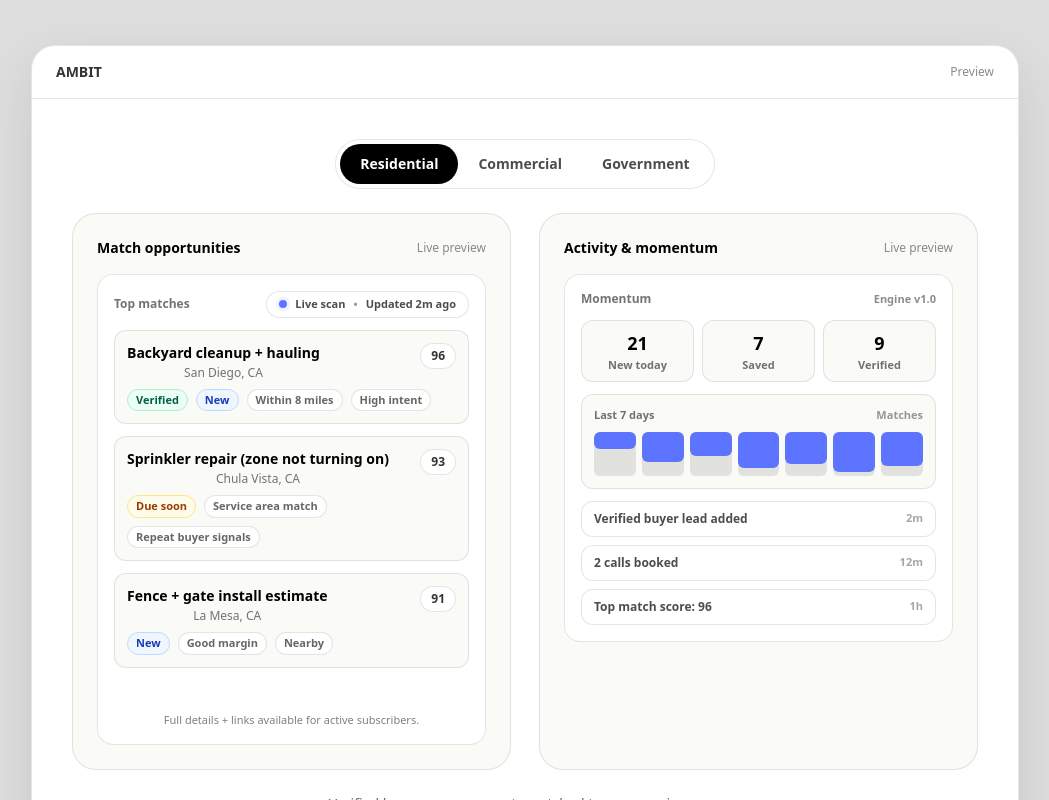
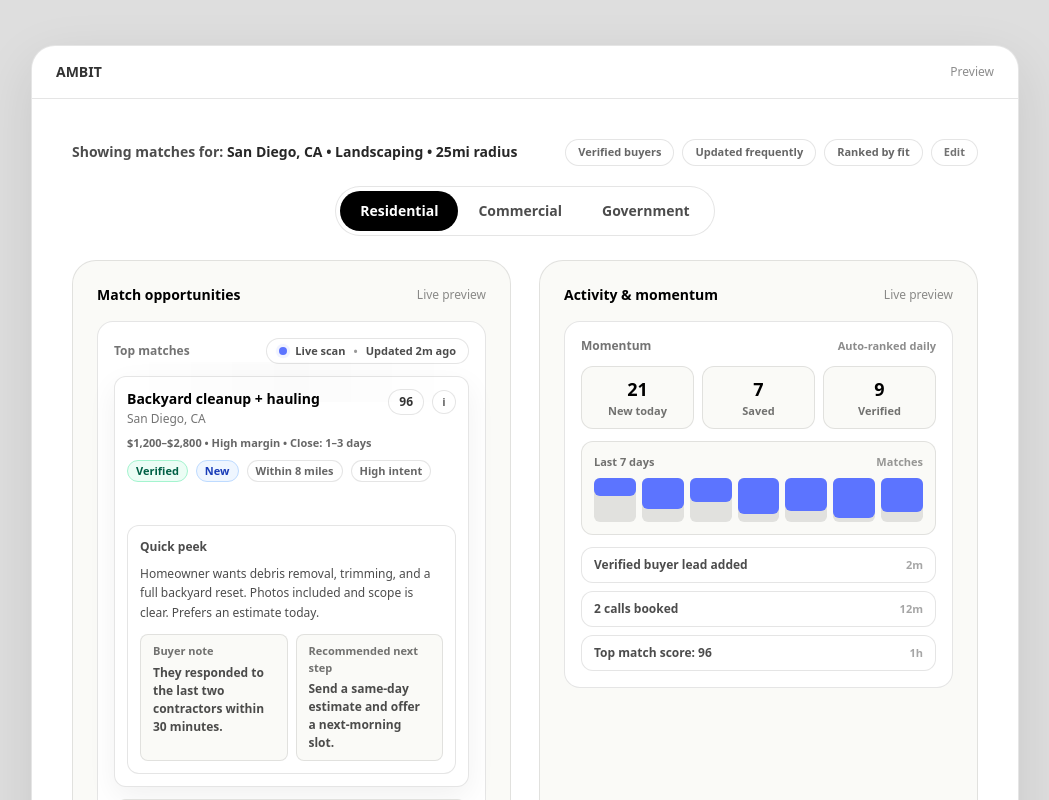
Before and after one commit to seansevrix/ambit, a Next.js app: page / in a window 1280 px wide. Shown: the part 500-1300 px from the top of the page, without its empty margins (115-1164 px from the left). Built offline with nearby package versions, Linux system fonts and the light colour scheme.

Commit message:
Upgrade landing preview with quick peek and value cues

```diff
--- a/app/page.tsx
+++ b/app/page.tsx
@@ -83,13 +83,46 @@ function SignupSocialProof() {
   );
 }
 
-// ---------- LIVE PREVIEW (conversion-friendly) ----------
+/* ---------- LIVE PREVIEW (more “holy shit” / conversion-friendly) ---------- */
+
 type PreviewMatch = {
   title: string;
   location: string;
   score: number;
   badges: Array<{ label: string; tone: "new" | "verified" | "due" }>;
   reasons: string[];
+
+  valueRange: string; // e.g. "$1,200–$2,800"
+  margin: "High" | "Medium" | "Low";
+  closeTime: string; // e.g. "1–3 days"
+
+  summary: string; // quick peek
+  buyerNote: string;
+  nextStep: string;
+};
+
+const PROFILE_HINT: Record<
+  Market,
+  { location: string; trade: string; radius: string; trust: string[] }
+> = {
+  residential: {
+    location: "San Diego, CA",
+    trade: "Landscaping",
+    radius: "25mi radius",
+    trust: ["Verified buyers", "Updated frequently", "Ranked by fit"],
+  },
+  commercial: {
+    location: "Austin, TX",
+    trade: "Facilities Services",
+    radius: "50mi radius",
+    trust: ["Recurring work orders", "Fast response routing", "Ranked by fit"],
+  },
+  government: {
+    location: "San Diego, CA",
+    trade: "Janitorial (561720)",
+    radius: "250mi radius",
+    trust: ["Public sources monitored", "Deadline-aware ranking", "Ranked by fit"],
+  },
 };
 
 const PREVIEW_DATA: Record<Market, PreviewMatch[]> = {
@@ -103,6 +136,13 @@ const PREVIEW_DATA: Record<Market, PreviewMatch[]> = {
         { label: "New", tone: "new" },
       ],
       reasons: ["Within 8 miles", "High intent", "Same-day response"],
+      valueRange: "$1,200–$2,800",
+      margin: "High",
+      closeTime: "1–3 days",
+      summary:
+        "Homeowner wants debris removal, trimming, and a full backyard reset. Photos included and scope is clear. Prefers an estimate today.",
+      buyerNote: "They responded to the last two contractors within 30 minutes.",
+      nextStep: "Send a same-day estimate and offer a next-morning slot.",
     },
     {
       title: "Sprinkler repair (zone not turning on)",
@@ -110,6 +150,13 @@ const PREVIEW_DATA: Record<Market, PreviewMatch[]> = {
       score: 93,
       badges: [{ label: "Due soon", tone: "due" }],
       reasons: ["Service area match", "Repeat buyer signals", "Quick win"],
+      valueRange: "$180–$420",
+      margin: "Medium",
+      closeTime: "Same day",
+      summary:
+        "Single zone not activating. Buyer wants diagnosis and repair. Access is easy and they can be home after 4pm.",
+      buyerNote: "Clear availability window and short scope.",
+      nextStep: "Offer a diagnostic window and confirm parts availability.",
     },
     {
       title: "Fence + gate install estimate",
@@ -117,6 +164,13 @@ const PREVIEW_DATA: Record<Market, PreviewMatch[]> = {
       score: 91,
       badges: [{ label: "New", tone: "new" }],
       reasons: ["Good margin", "Nearby", "Clear scope"],
+      valueRange: "$3,800–$7,500",
+      margin: "High",
+      closeTime: "3–7 days",
+      summary:
+        "Buyer needs a new side gate and partial fence replacement. Material preference noted and dimensions provided.",
+      buyerNote: "They requested two quotes and plan to decide this week.",
+      nextStep: "Schedule a quick site measure and send an itemized quote.",
     },
   ],
   commercial: [
@@ -126,6 +180,13 @@ const PREVIEW_DATA: Record<Market, PreviewMatch[]> = {
       score: 95,
       badges: [{ label: "New", tone: "new" }],
       reasons: ["Recurring revenue", "Fits crew size", "Fast close"],
+      valueRange: "$2,400–$4,500/mo",
+      margin: "High",
+      closeTime: "3–10 days",
+      summary:
+        "Property manager wants a monthly maintenance plan plus seasonal cleanup. Multi-tenant plaza with consistent scope.",
+      buyerNote: "They prefer vendors who can start within two weeks.",
+      nextStep: "Send a monthly plan with two tier options and a start date.",
     },
     {
       title: "Restaurant: grease trap service",
@@ -133,6 +194,13 @@ const PREVIEW_DATA: Record<Market, PreviewMatch[]> = {
       score: 92,
       badges: [{ label: "Due soon", tone: "due" }],
       reasons: ["Local match", "High urgency", "Simple scope"],
+      valueRange: "$350–$700",
+      margin: "Medium",
+      closeTime: "1–2 days",
+      summary:
+        "Service request for grease trap pump and documentation. Requires quick turnaround and receipt for compliance.",
+      buyerNote: "They flagged urgency and can approve same-day.",
+      nextStep: "Confirm schedule and send a fixed-price quote with paperwork.",
     },
     {
       title: "Office building: plumbing maintenance",
@@ -140,6 +208,13 @@ const PREVIEW_DATA: Record<Market, PreviewMatch[]> = {
       score: 90,
       badges: [{ label: "New", tone: "new" }],
       reasons: ["Work order stream", "Good LTV", "Clear requirements"],
+      valueRange: "$1,500–$3,000/mo",
+      margin: "Medium",
+      closeTime: "7–14 days",
+      summary:
+        "Facilities team wants a vendor for recurring PM and on-call response. Clear SLA expectations and approval process.",
+      buyerNote: "They want a vendor who can handle after-hours issues.",
+      nextStep: "Send a maintenance agreement outline and response-time tiers.",
     },
   ],
   government: [
@@ -148,21 +223,42 @@ const PREVIEW_DATA: Record<Market, PreviewMatch[]> = {
       location: "Tampa, FL",
       score: 97,
       badges: [{ label: "Due soon", tone: "due" }],
-      reasons: ["NAICS aligned", "Set-aside likely", "Strong fit"],
+      reasons: ["NAICS aligned", "Likely set-aside", "Strong fit"],
+      valueRange: "$45k–$110k",
+      margin: "Medium",
+      closeTime: "10–21 days",
+      summary:
+        "Recurring janitorial requirements with a defined schedule and deliverables. Documentation requirements look standard for the scope.",
+      buyerNote: "Deadline is tight; early questions can improve fit.",
+      nextStep: "Pull requirements, confirm scope, and draft clarifying questions.",
     },
     {
       title: "HVAC PM + filter replacement",
       location: "Norfolk, VA",
       score: 94,
       badges: [{ label: "New", tone: "new" }],
-      reasons: ["Service area match", "Clear schedule", "Good margin"],
+      reasons: ["Clear schedule", "Good margin", "Scope match"],
+      valueRange: "$18k–$55k",
+      margin: "Medium",
+      closeTime: "14–30 days",
+      summary:
+        "Preventive maintenance with scheduled filter replacement. Locations and frequency appear straightforward.",
+      buyerNote: "The scope is repeatable and easy to operationalize.",
+      nextStep: "Confirm counts and schedule, then price the maintenance plan.",
     },
     {
       title: "Grounds maintenance (multi-site)",
       location: "San Diego, CA",
       score: 92,
       badges: [{ label: "Verified", tone: "verified" }],
-      reasons: ["Past award signals", "Nearby", "Scope match"],
+      reasons: ["Nearby", "Scope match", "Past award signals"],
+      valueRange: "$65k–$160k",
+      margin: "Medium",
+      closeTime: "14–45 days",
+      summary:
+        "Multiple sites with defined service windows. If you have a crew, this is a predictable route with consistent work.",
+      buyerNote: "Multi-site jobs favor organized teams with a clear plan.",
+      nextStep: "Map routes, confirm site list, then propose the staffing plan.",
     },
   ],
 };
@@ -187,32 +283,92 @@ function LivePill() {
   );
 }
 
+function PreviewContextBar({ market }: { market: Market }) {
+  const ctx = PROFILE_HINT[market];
+  return (
+    <div className="mb-5 flex flex-col gap-3 sm:flex-row sm:items-center sm:justify-between">
+      <div className="text-sm font-semibold text-black/70">
+        Showing matches for:{" "}
+        <span className="font-black text-black/85">
+          {ctx.location} • {ctx.trade} • {ctx.radius}
+        </span>
+      </div>
+
+      <div className="flex flex-wrap items-center gap-2">
+        {ctx.trust.map((t) => (
+          <span
+            key={t}
+            className="rounded-full border border-black/10 bg-white px-3 py-1 text-[11px] font-semibold text-black/60"
+          >
+            {t}
+          </span>
+        ))}
+        <span className="rounded-full border border-black/10 bg-white px-3 py-1 text-[11px] font-semibold text-black/55">
+          Edit
+        </span>
+      </div>
+    </div>
+  );
+}
+
+function ScoreInfo({ text }: { text: string }) {
+  return (
+    <span
+      className="inline-flex h-6 w-6 items-center justify-center rounded-full border border-black/10 bg-white text-[11px] font-black text-black/60"
+      title={text}
+      aria-label={text}
+    >
+      i
+    </span>
+  );
+}
+
 function PreviewMatches({ market }: { market: Market }) {
   const rows = PREVIEW_DATA[market];
+  const [openIdx, setOpenIdx] = useState(0);
+
+  useEffect(() => {
+    setOpenIdx(0);
+  }, [market]);
 
   return (
-    <div className="rounded-2xl border border-black/10 bg-white p-4">
+    <div className="relative rounded-2xl border border-black/10 bg-white p-4">
       <div className="flex items-center justify-between">
         <div className="text-xs font-semibold text-black/55">Top matches</div>
         <LivePill />
       </div>
 
+      <div className="pointer-events-none absolute inset-x-4 top-10 h-10 rounded-2xl bg-gradient-to-r from-transparent via-black/5 to-transparent opacity-30 animate-pulse" />
+
       <div className="mt-3 space-y-3">
-        {rows.map((m, idx) => (
-          <div
+        {rows.map((m, idx) => {
+          const open = idx === openIdx;
+          const scoreExplain = `Why ${m.score}: ${m.reasons.join(" • ")}`;
+          const meta = `${m.valueRange} • ${m.margin} margin • Close: ${m.closeTime}`;
+
+          return (
+            <button
               key={`${m.title}-${idx}`}
-            className="rounded-xl border border-black/10 bg-[#FAFAF7] p-3 hover:bg-white transition"
+              type="button"
+              onClick={() => setOpenIdx(idx)}
+              className={[
+                "group w-full text-left rounded-xl border border-black/10 bg-[#FAFAF7] p-3 transition",
+                "hover:bg-white hover:shadow-[0_10px_30px_rgba(0,0,0,0.06)] hover:-translate-y-[1px]",
+                open ? "bg-white shadow-[0_10px_30px_rgba(0,0,0,0.06)]" : "",
+              ].join(" ")}
             >
               <div className="flex items-start justify-between gap-3">
                 <div className="min-w-0">
                   <div className="truncate text-sm font-semibold text-black">{m.title}</div>
                   <div className="mt-0.5 text-xs text-black/55">{m.location}</div>
+                  <div className="mt-2 text-[11px] font-semibold text-black/60">{meta}</div>
                 </div>
 
                 <div className="flex shrink-0 items-center gap-2">
-                <div className="rounded-full border border-black/10 bg-white px-2.5 py-1 text-xs font-bold text-black/80">
+                  <div className="rounded-full border border-black/10 bg-white px-2.5 py-1 text-xs font-black text-black/80">
                     {m.score}
                   </div>
+                  <ScoreInfo text={scoreExplain} />
                 </div>
               </div>
 
@@ -235,9 +391,38 @@ function PreviewMatches({ market }: { market: Market }) {
                     {r}
                   </span>
                 ))}
+
+                <span className="ml-auto hidden sm:inline-flex rounded-full border border-black/10 bg-white px-2 py-0.5 text-[11px] font-semibold text-black/55 opacity-0 transition group-hover:opacity-100">
+                  Quick view
+                </span>
+              </div>
+
+              {open ? (
+                <div className="mt-3 rounded-xl border border-black/10 bg-white p-3">
+                  <div className="text-[12px] font-semibold text-black/70">Quick peek</div>
+                  <div className="mt-2 text-[12px] text-black/70 leading-relaxed">{m.summary}</div>
+
+                  <div className="mt-3 grid gap-2 sm:grid-cols-2">
+                    <div className="rounded-lg border border-black/10 bg-[#FAFAF7] px-3 py-2">
+                      <div className="text-[11px] font-semibold text-black/55">Buyer note</div>
+                      <div className="mt-1 text-[12px] font-semibold text-black/70">
+                        {m.buyerNote}
                       </div>
                     </div>
-        ))}
+                    <div className="rounded-lg border border-black/10 bg-[#FAFAF7] px-3 py-2">
+                      <div className="text-[11px] font-semibold text-black/55">
+                        Recommended next step
+                      </div>
+                      <div className="mt-1 text-[12px] font-semibold text-black/70">
+                        {m.nextStep}
+                      </div>
+                    </div>
+                  </div>
+                </div>
+              ) : null}
+            </button>
+          );
+        })}
 
         <div className="relative -mt-2 h-8 w-full overflow-hidden rounded-xl">
           <div className="absolute inset-0 bg-gradient-to-b from-transparent to-white" />
@@ -245,7 +430,7 @@ function PreviewMatches({ market }: { market: Market }) {
       </div>
 
       <div className="mt-2 text-[11px] text-black/50">
-        Full details + links available for active subscribers.
+        Full details and links are available for active subscribers.
       </div>
     </div>
   );
@@ -280,21 +465,31 @@ function PreviewActivity({ market }: { market: Market }) {
 
   const feed =
     market === "government"
-      ? ["Scanned SAM.gov + OpenGov", "3 high-fit bids flagged", "Digest queued for 5:00pm"]
+      ? ["Sources scanned across public portals", "3 high-fit opportunities flagged", "Digest queued for 5:00pm"]
       : market === "commercial"
       ? ["New work orders detected", "2 buyers replied today", "Top match score: 95"]
       : ["Verified buyer lead added", "2 calls booked", "Top match score: 96"];
+
+  const [animateBars, setAnimateBars] = useState(false);
+  useEffect(() => {
+    setAnimateBars(false);
+    const t = setTimeout(() => setAnimateBars(true), 60);
+    return () => clearTimeout(t);
+  }, [market]);
 
   return (
     <div className="rounded-2xl border border-black/10 bg-white p-4">
       <div className="flex items-center justify-between">
         <div className="text-xs font-semibold text-black/55">Momentum</div>
-        <div className="text-[11px] font-semibold text-black/45">Engine v1.0</div>
+        <div className="text-[11px] font-semibold text-black/45">Auto-ranked daily</div>
       </div>
 
       <div className="mt-3 grid grid-cols-3 gap-2">
         {stats.map((s) => (
-          <div key={s.k} className="rounded-xl border border-black/10 bg-[#FAFAF7] px-3 py-2">
+          <div
+            key={s.k}
+            className="rounded-xl border border-black/10 bg-[#FAFAF7] px-3 py-2 transition hover:bg-white hover:shadow-[0_10px_30px_rgba(0,0,0,0.05)]"
+          >
             <div className="text-lg font-black text-black">{s.v}</div>
             <div className="text-[11px] font-semibold text-black/55">{s.k}</div>
           </div>
@@ -310,7 +505,10 @@ function PreviewActivity({ market }: { market: Market }) {
         <div className="mt-2 flex items-end gap-1.5">
           {bars.map((h, i) => (
             <div key={i} className="w-full rounded-md bg-black/10" style={{ height: 44 }}>
-              <div className="w-full rounded-md bg-[#5C74FF]" style={{ height: `${h}%` }} />
+              <div
+                className="w-full rounded-md bg-[#5C74FF] transition-[height] duration-500 ease-out"
+                style={{ height: `${animateBars ? h : 0}%` }}
+              />
             </div>
           ))}
         </div>
@@ -320,7 +518,7 @@ function PreviewActivity({ market }: { market: Market }) {
         {feed.map((t, i) => (
           <div
             key={i}
-            className="flex items-center justify-between rounded-xl border border-black/10 bg-white px-3 py-2"
+            className="flex items-center justify-between rounded-xl border border-black/10 bg-white px-3 py-2 transition hover:shadow-[0_10px_30px_rgba(0,0,0,0.05)]"
           >
             <div className="text-[12px] font-semibold text-black/70">{t}</div>
             <div className="text-[11px] font-semibold text-black/35">
@@ -338,7 +536,7 @@ export default function HomePage() {
   const [modalOpen, setModalOpen] = useState(false);
   const [modalKind, setModalKind] = useState<"company" | "individual">("company");
 
-  // Hard-force baby-blue everywhere (html + body)
+  // Matte background everywhere (html + body)
   useEffect(() => {
     const prevHtml = document.documentElement.style.backgroundColor;
     const prevBody = document.body.style.backgroundColor;
@@ -367,16 +565,21 @@ export default function HomePage() {
 
   return (
     <div className="relative min-h-screen text-black">
-      {/* Full-bleed baby-blue base */}
+      {/* Full-bleed matte base */}
       <div className="pointer-events-none fixed inset-0 -z-50 bg-[#DEDEDE]" />
 
-      {/* Subtle pattern (light) */}
-      <div className="pointer-events-none fixed inset-0 -z-40 opacity-[0.10] [background-image:linear-gradient(135deg,rgba(0,0,0,0.10)_1px,transparent_1px),linear-gradient(45deg,rgba(0,0,0,0.10)_1px,transparent_1px)] [background-size:180px_180px]" />
+      {/* Subtle pattern */}
+      <div className="pointer-events-none fixed inset-0 -z-40 opacity-[0.08] [background-image:linear-gradient(135deg,rgba(0,0,0,0.10)_1px,transparent_1px),linear-gradient(45deg,rgba(0,0,0,0.10)_1px,transparent_1px)] [background-size:180px_180px]" />
 
-      {/* Soft glow (still light) */}
-      <div className="pointer-events-none fixed inset-0 -z-40 bg-[radial-gradient(900px_600px_at_50%_0%,rgba(92,116,255,0.16),transparent_62%)]" />
+      {/* Soft brand glow (subtle) */}
+      <div className="pointer-events-none fixed inset-0 -z-40 bg-[radial-gradient(900px_600px_at_50%_0%,rgba(92,116,255,0.10),transparent_62%)]" />
 
-      <SignupModal open={modalOpen} onClose={() => setModalOpen(false)} kind={modalKind} market={market} />
+      <SignupModal
+        open={modalOpen}
+        onClose={() => setModalOpen(false)}
+        kind={modalKind}
+        market={market}
+      />
 
       {/* HERO */}
       <section className={`${CONTAINER} pt-16 pb-16`}>
@@ -413,6 +616,8 @@ export default function HomePage() {
               </div>
 
               <div className="p-7 sm:p-10">
+                <PreviewContextBar market={market} />
+
                 {/* market toggle */}
                 <div className="mb-6 inline-flex rounded-full border border-black/10 bg-white p-1">
                   {MARKETS.map((m) => {
```
Lines whose indentation alone changed are shown as unchanged.
